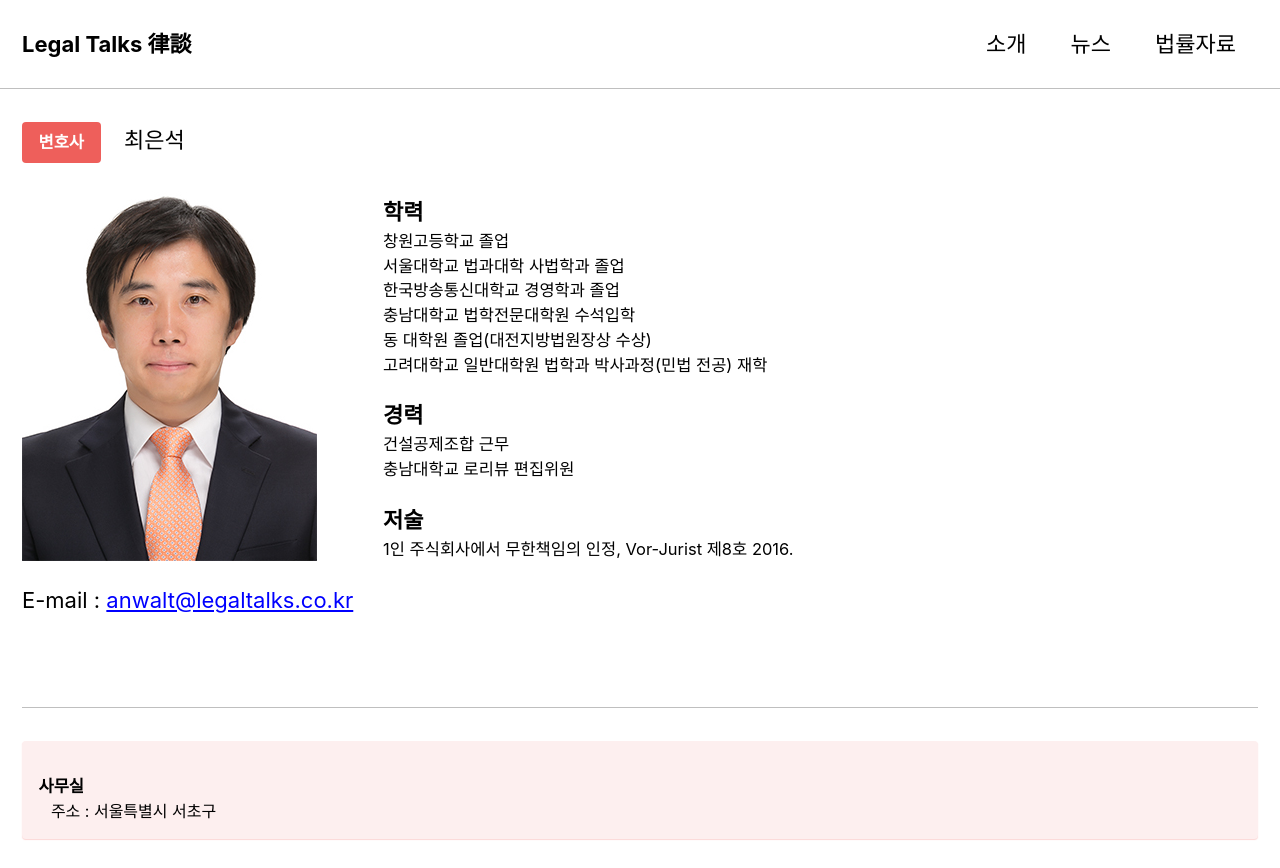
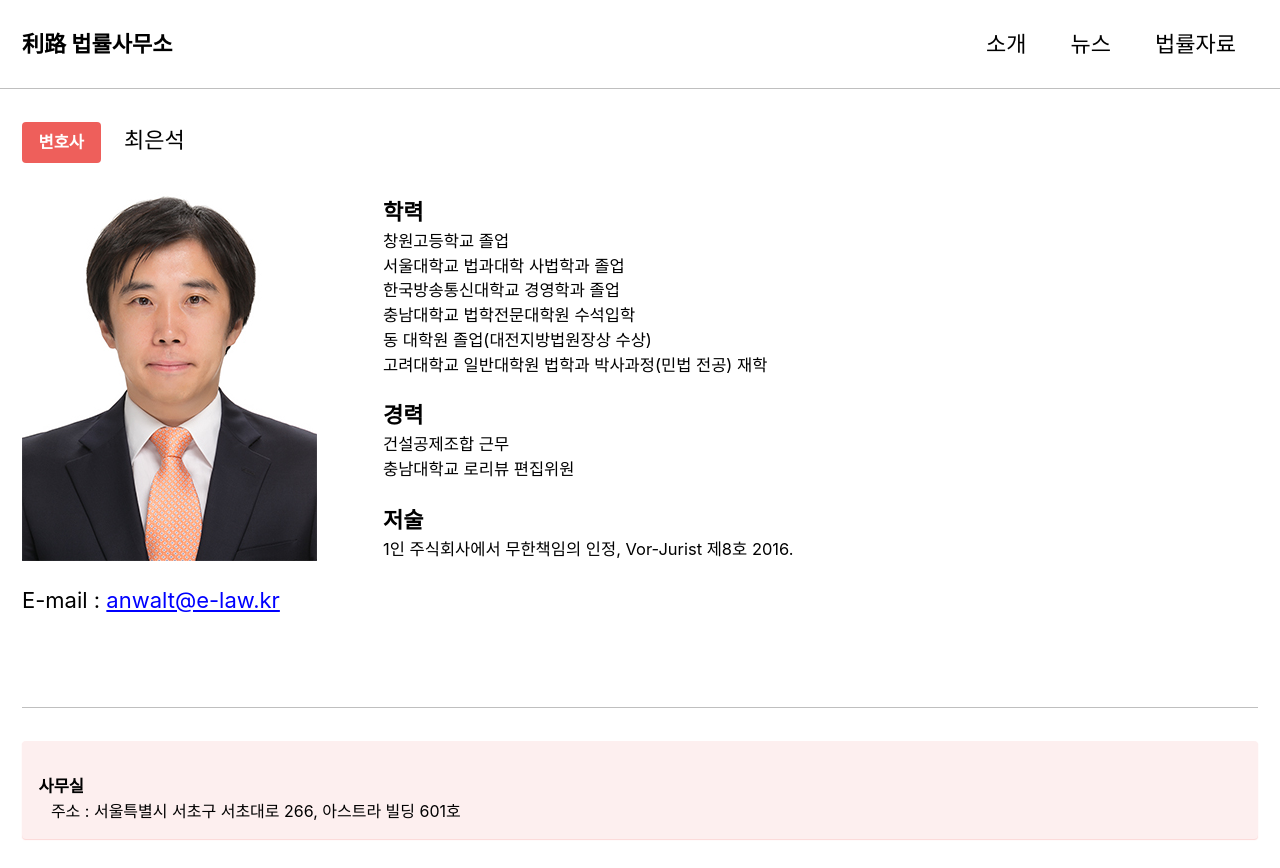
Before and after one commit to legaltalks/e-law.github.io, a Jekyll site: the page built from _pages/about.md, in a window 1280 px wide and 900 px high, cut to the strip 0-868 px from the top of the window. Built offline with Jekyll 4.4.1, drawn with Linux system fonts in a browser that asks for light colours; cached includes are drawn as plain includes; nearby versions of some CDN libraries.

Commit message:
change to e-law

```diff
--- a/_config.yml
+++ b/_config.yml
@@ -16,13 +16,13 @@ minimal_mistakes_skin    : "contrast"
 
 # Site Settings
 locale                   : "ko-KR"
-title                    : "Legal Talks 律談"
+title                    : "利路 법률사무소"
 title_separator          : "|"
 name                     : "최은석"
 description              : "최은석 변호사 법률사무소 - 일반민사, 상사, 인사/노무, 기업구조조정/도산, 건설/부동산, 행정, 조세, 가사, 형사"
-url                      : "https://legaltalks.github.io"
+url                      : "https://e-law.github.io"
 baseurl                  : # the subpath of your site, e.g. "/blog"
-repository               : "legaltalks/legaltalks.github.io"
+repository               : "e-law/e-law.github.io"
 teaser                   : # path of fallback teaser image, e.g. "/assets/images/500x300.png"
 logo                     : # path of logo image to display in the masthead, e.g. "/assets/images/88x88.png"
 masthead_title           : # " "
@@ -114,7 +114,7 @@ author:
   links:
     - label: "Email"
       icon: "fas fa-fw fa-envelope-square"
-      url: mailto:anwalt@legaltalks.co.kr
+      url: mailto:anwalt@e-law.kr
     - label: "Website"
       icon: "fas fa-fw fa-link"
       # url: "https://your-website.com"
--- a/_pages/about.md
+++ b/_pages/about.md
@@ -1,9 +1,9 @@
 ---
 layout: splash
-title: "About Legal Talks 律談"
+title: "About 利路 법률사무소"
 permalink: /about/
 author_profile: false
-date: 2019-04-27 03:26 +0900
+date: 2019-11-01 03:26 +0900
 ---
 
 <br>
@@ -25,12 +25,12 @@ date: 2019-04-27 03:26 +0900
 저술
 : 1인 주식회사에서 무한책임의 인정, Vor-Jurist 제8호 2016.
 
-E-mail : <anwalt@legaltalks.co.kr>
+E-mail : <anwalt@e-law.kr>
 
 <br>
 * * *
 사무실
-: <font size="3">주소 : 서울특별시 서초구</font>
+: <font size="3">주소 : 서울특별시 서초구 서초대로 266, 아스트라 빌딩 601호</font>
 {: .notice--danger}
 <style>
     .google-maps {
```
